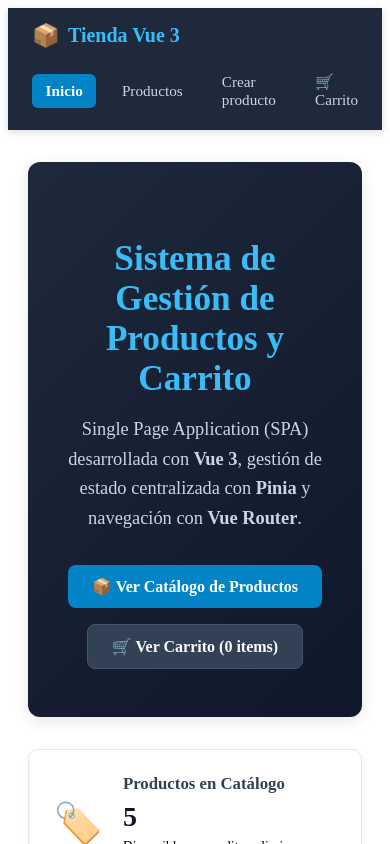
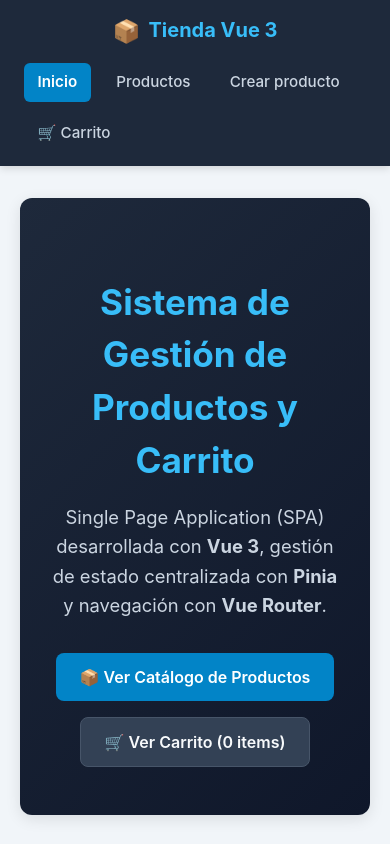
Before and after one commit to Humberto-Fonseca/vue-crud-pinia, a Vue app: page /#/ in a window 390 px wide. Shown: the top 844 px of the page. Built offline with nearby package versions, Linux system fonts and the light colour scheme.

Commit message:
Agrega estilos CSS

```diff
--- a/src/main.js
+++ b/src/main.js
@@ -2,6 +2,7 @@ import { createApp } from 'vue'
 import { createPinia } from 'pinia'
 import router from './router/index.js'
 import App from './App.vue'
+import './style.css'
 
 // Creación de la instancia de la aplicación Vue
 const app = createApp(App)
--- /dev/null
+++ b/src/style.css
@@ -0,0 +1,62 @@
+/**
+ * Estilos globales para la SPA de Vue 3
+ * CSS puro, sin dependencias ni frameworks externos.
+ * Diseño limpio, moderno, legible y completamente responsivo.
+ */
+
+:root {
+  --primary-color: #0284c7;
+  --primary-hover: #0369a1;
+  --success-color: #16a34a;
+  --danger-color: #ef4444;
+  --warning-color: #f59e0b;
+  --bg-color: #f1f5f9;
+  --surface-color: #ffffff;
+  --text-main: #0f172a;
+  --text-muted: #64748b;
+  --border-color: #e2e8f0;
+  --font-family: -apple-system, BlinkMacSystemFont, 'Segoe UI', Roboto, Oxygen,
+    Ubuntu, Cantarell, 'Open Sans', 'Helvetica Neue', sans-serif;
+}
+
+*, *::before, *::after {
+  box-sizing: border-box;
+}
+
+html, body {
+  margin: 0;
+  padding: 0;
+  font-family: var(--font-family);
+  background-color: var(--bg-color);
+  color: var(--text-main);
+  line-height: 1.5;
+  -webkit-font-smoothing: antialiased;
+  -moz-osx-font-smoothing: grayscale;
+}
+
+button, input, select, textarea {
+  font-family: inherit;
+}
+
+a {
+  color: inherit;
+  text-decoration: none;
+}
+
+/* Responsividad para pantallas pequeñas */
+@media (max-width: 768px) {
+  .nav-container {
+    flex-direction: column;
+    align-items: flex-start;
+  }
+
+  .nav-links {
+    width: 100%;
+    flex-wrap: wrap;
+    justify-content: flex-start;
+  }
+
+  .resumen-card {
+    max-width: 100% !important;
+  }
+}
```
